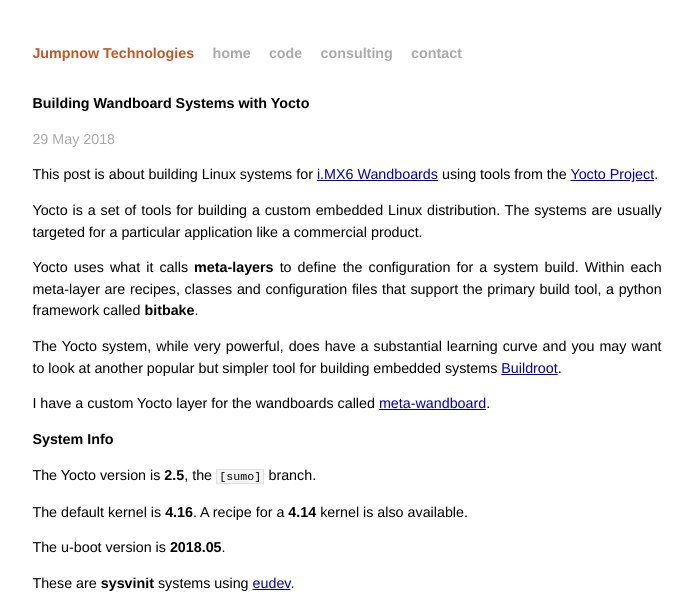
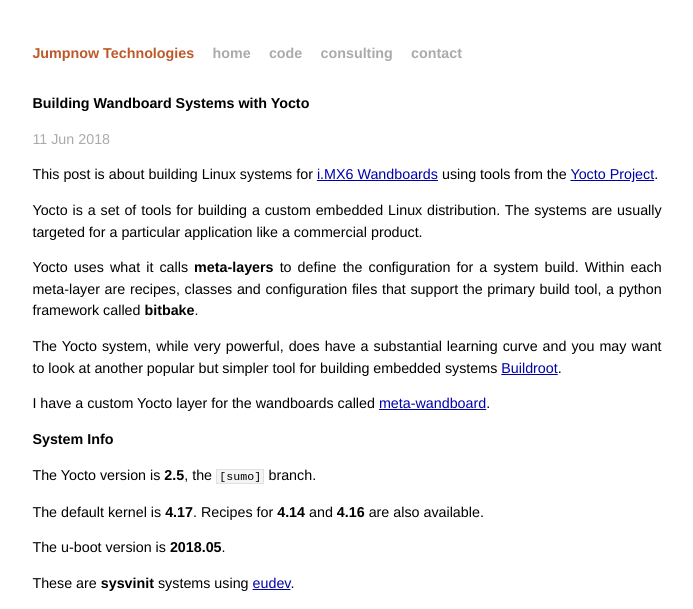
Before and after one commit to jumpnow/jumpnowtek-site, a Jekyll site: the page built from _posts/2014-02-28-Wandboard-Systems-with-Yocto.md, in a window 1280 px wide and 900 px high. Shown: the top 609 px of the window, without its empty margins (293-986 px from the left). Built offline with Jekyll 4.4.1, drawn with Linux system fonts in a browser that asks for light colours.

Commit message:
wand yocto update kernel

```diff
--- a/_posts/2014-02-28-Wandboard-Systems-with-Yocto.md
+++ b/_posts/2014-02-28-Wandboard-Systems-with-Yocto.md
@@ -2,7 +2,7 @@
 layout: post
 title: Building Wandboard Systems with Yocto
 description: "Building customized systems for Wandboards using tools from the Yocto Project"
-date: 2018-05-29 05:20:00
+date: 2018-06-11 04:35:00
 categories: wandboard
 tags: [linux, wandboard, yocto]
 ---
@@ -21,7 +21,7 @@
 
 The Yocto version is **2.5**, the `[sumo]` branch.
 
-The default kernel is **4.16**. A recipe for a **4.14** kernel is also available.
+The default kernel is **4.17**. Recipes for **4.14** and **4.16** are also available.
 
 The u-boot version is **2018.05**.
 
```
